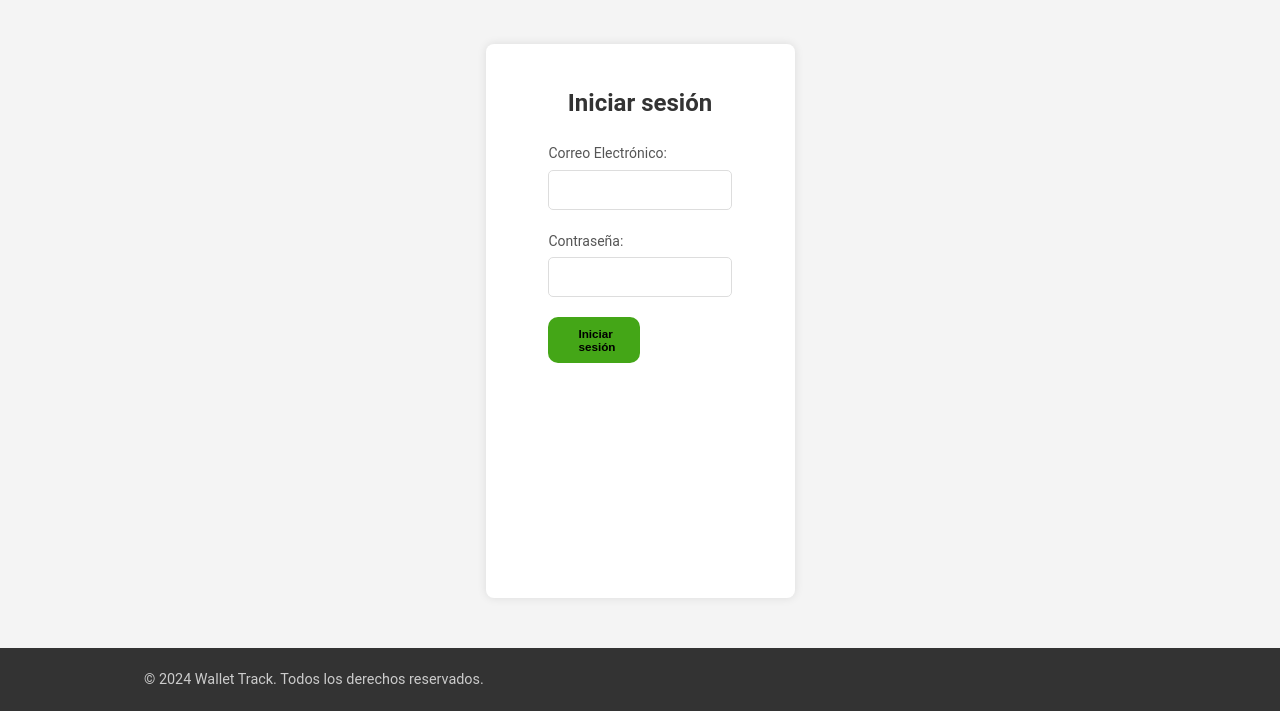
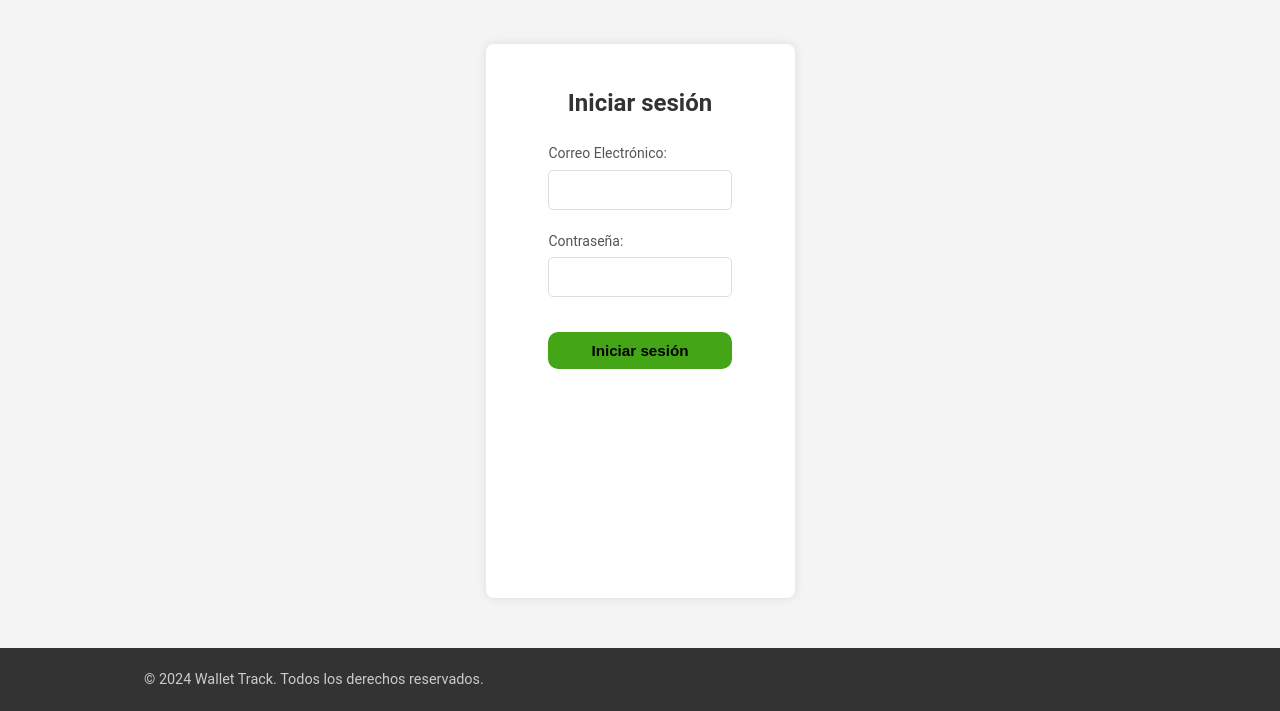
Before and after one commit to Luisa09/Wallet-Track, a plain HTML site: page login.html in a window 1280 px wide. Shown: the part 89-800 px from the top of the page. Drawn offline with Linux system fonts and the light colour scheme.

Commit message:
correccion 1

```diff
--- a/css/styles.css
+++ b/css/styles.css
@@ -655,3 +655,26 @@ h1.logo a {
     display: grid;
     grid-template-rows: auto 1fr auto;
 }
+
+/* Estilo específico para el botón de Iniciar sesión */
+.auth-section button {
+    width: 100%; /* Para que ocupe el ancho completo */
+    padding: 10px;
+    background-color: #44A617; /* Color de fondo del botón */
+    color: black; /* Color del texto */
+    font-size: 13px; /* Tamaño de fuente */
+    border: none; /* Sin borde */
+    border-radius: 10px; /* Bordes redondeados */
+    cursor: pointer; /* Cambio de cursor */
+    transition: background-color 0.3s ease; /* Transición suave */
+}
+
+.auth-section button:hover {
+    background-color: #36a406; /* Color al pasar el ratón */
+}
+
+/* Ajustes específicos para el botón si quieres que esté alineado a la izquierda o al centro */
+.auth-section form button {
+    margin-top: 15px; /* Espaciado superior */
+    text-align: center; /* Centrando el texto */
+}
--- a/login.html
+++ b/login.html
@@ -34,7 +34,7 @@
                         <label for="password">Contraseña:</label>
                         <input type="password" id="password" name="password" required>
                     </div>
-                    <button type="submit" class="btn-primary"><h3>Iniciar sesión</h3></button>
+                    <button class="nav-button" type="submit" class="btn-primary"><h3>Iniciar sesión</h3></button>
                 </form>
             </div>
         </section>
```
Also changed, not shown: index.html (+1 -1 lines).
